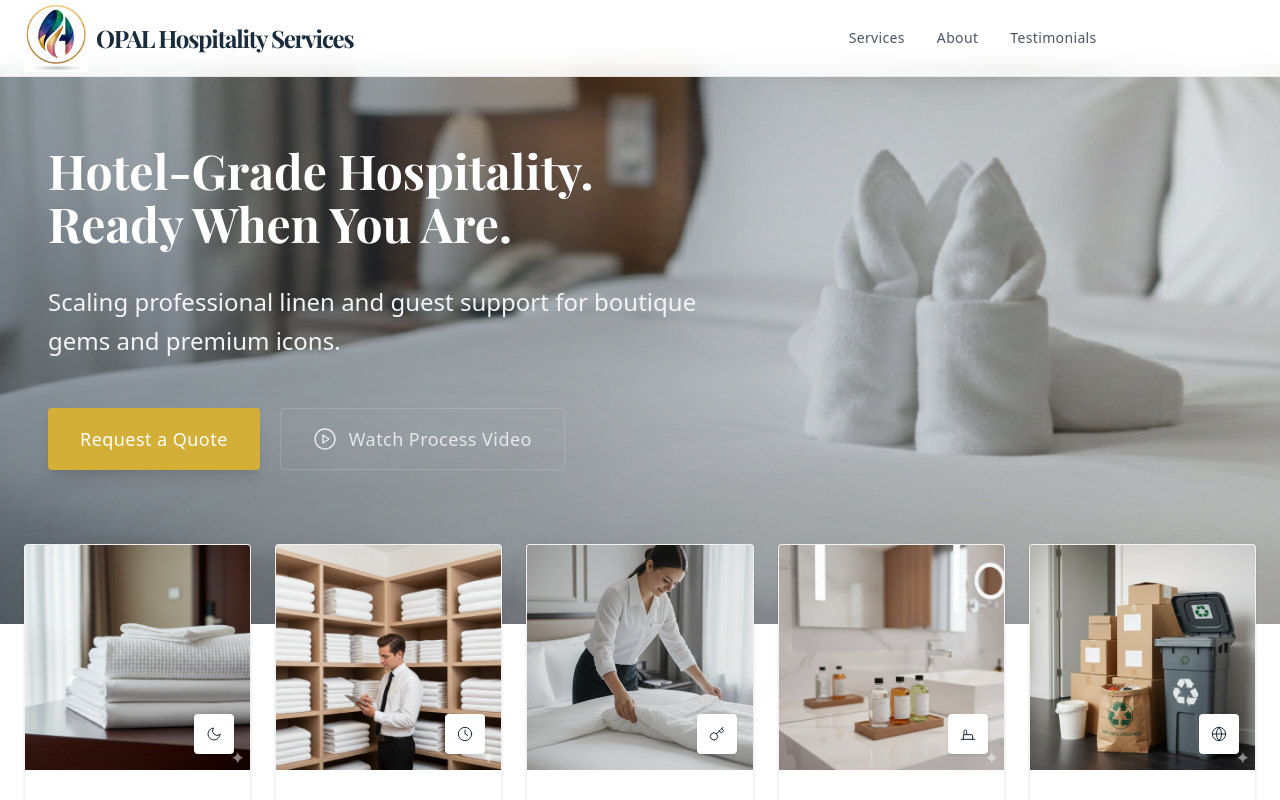
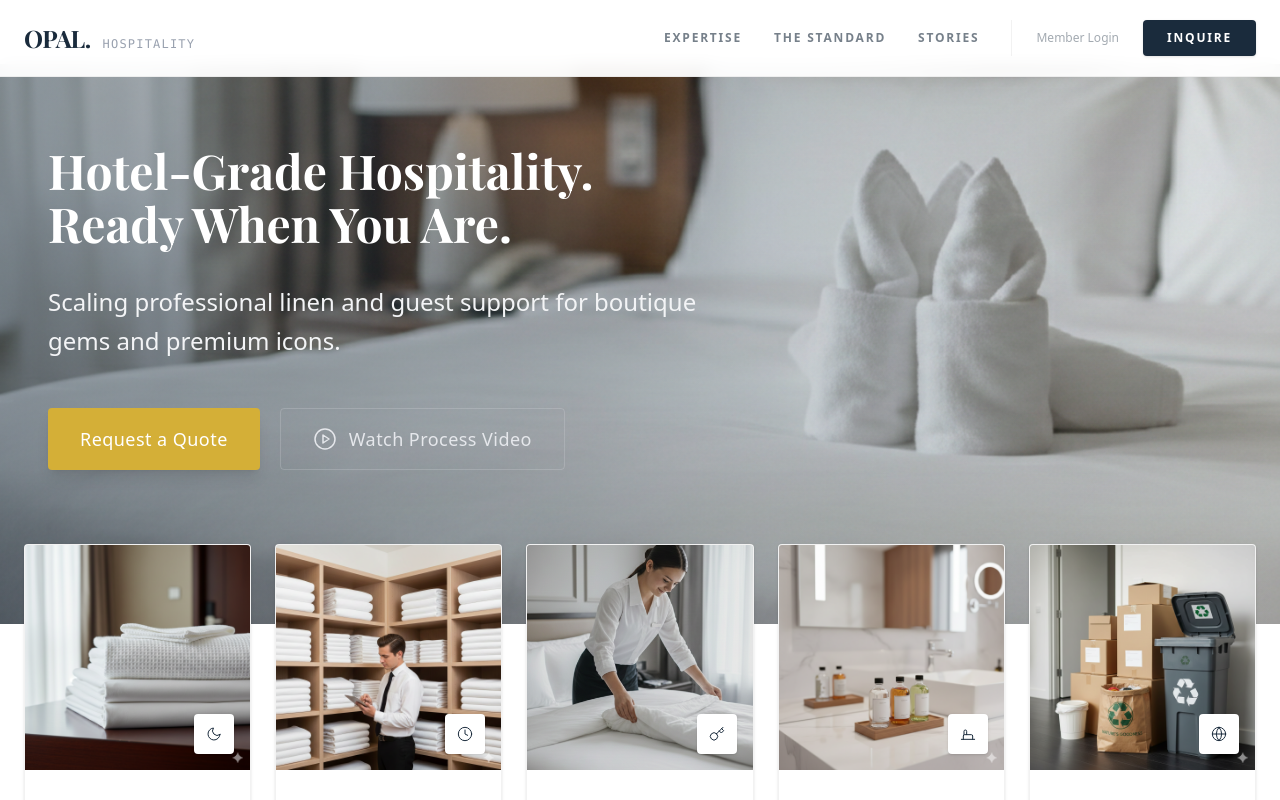
Before and after one commit to M-Shadab/olin-website, a Next.js app: page / in a window 1280 px wide. Shown: the top 800 px of the page. Built offline with nearby package versions, Linux system fonts and the light colour scheme; a web font is replaced by a local one.

Commit message:
main landing page header updated

```diff
--- a/app/page.tsx
+++ b/app/page.tsx
@@ -18,28 +18,33 @@ export default function Home() {
   return (
     <div className="min-h-screen font-sans text-foreground bg-background selection:bg-gold selection:text-white">
       {/* Sticky Navigation Header */}
-      <header className="fixed top-0 left-0 right-0 z-50 flex items-center justify-between px-6 py-1 transition-all duration-300 bg-white/90 backdrop-blur-md border-b border-black/5">
-        <div className="text-2xl font-bold font-playfair tracking-tighter text-navy flex items-center gap-2">
-          {/* ALBS */}
-          {/* OPAL */}
-          <img src="/imgs/logo.png" alt="ALBA" height="44" className="w-16" />
-          <p>OPAL Hospitality Services</p>
+      <header className="fixed top-0 left-0 right-0 z-50 flex items-center justify-between px-6 py-5 transition-all duration-300 bg-white/95 backdrop-blur-sm border-b border-black/5">
+        <div className="flex items-baseline gap-1">
+            <span className="text-2xl font-playfair font-bold text-navy tracking-tight">OPAL.</span>
+            <span className="hidden md:inline-block text-xs font-mono text-gray-400 uppercase tracking-widest pl-2">Hospitality</span>
         </div>
-        <div className="flex items-center gap-5">
-          <nav className="hidden md:flex gap-8 text-sm font-medium tracking-wide text-gray-600">
-            <a href="#" className="hover:text-navy transition-colors">Services</a>
-            <a href="#" className="hover:text-navy transition-colors">About</a>
-            <a href="#" className="hover:text-navy transition-colors">Testimonials</a>
+
+        <div className="flex items-center gap-8">
+          <nav className="hidden md:flex gap-8 text-xs font-bold tracking-[0.15em] uppercase text-navy/60">
+            <a href="#" className="hover:text-navy transition-colors">Expertise</a>
+            <a href="#" className="hover:text-navy transition-colors">The Standard</a>
+            <a href="#" className="hover:text-navy transition-colors">Stories</a>
           </nav>
-          <button
-            className={`px-6 py-2 text-sm font-medium text-white transition-all duration-500 transform ${
-              showStickyButton
-                ? "translate-y-0 opacity-100"
-                : "-translate-y-4 opacity-0 pointer-events-none"
-            } bg-gold hover:bg-[#C5A028] shadow-md rounded-sm cursor-pointer`}
-          >
-            Instant Quote
-          </button>
+
+          <div className="flex items-center gap-6 pl-6 border-l border-black/5">
+              <a href="#" className="hidden md:block text-xs font-medium text-navy/40 hover:text-navy transition-colors">
+                  Member Login
+              </a>
+              <button
+                className={`px-6 py-2.5 text-xs font-bold tracking-[0.15em] uppercase text-white transition-all duration-500 transform ${
+                  showStickyButton
+                    ? "translate-y-0 opacity-100"
+                    : "translate-y-0 opacity-100" // Always show for now to maintain premium feel, or keep dynamic if preferred. Let's keep it visible for "Inquire"
+                } bg-navy hover:bg-gold transition-colors shadow-sm rounded-sm cursor-pointer`}
+              >
+                Inquire
+              </button>
+          </div>
         </div>
       </header>
 
```
